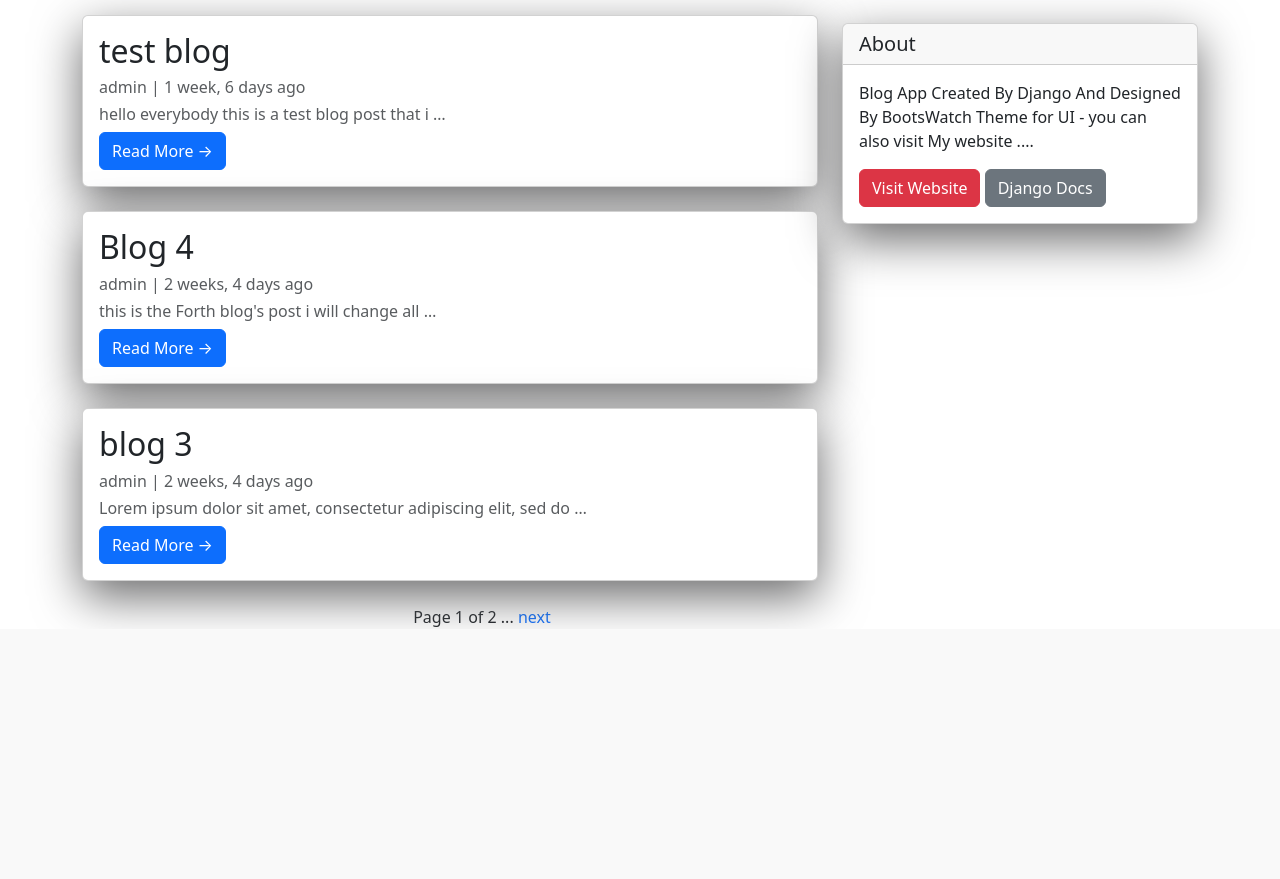
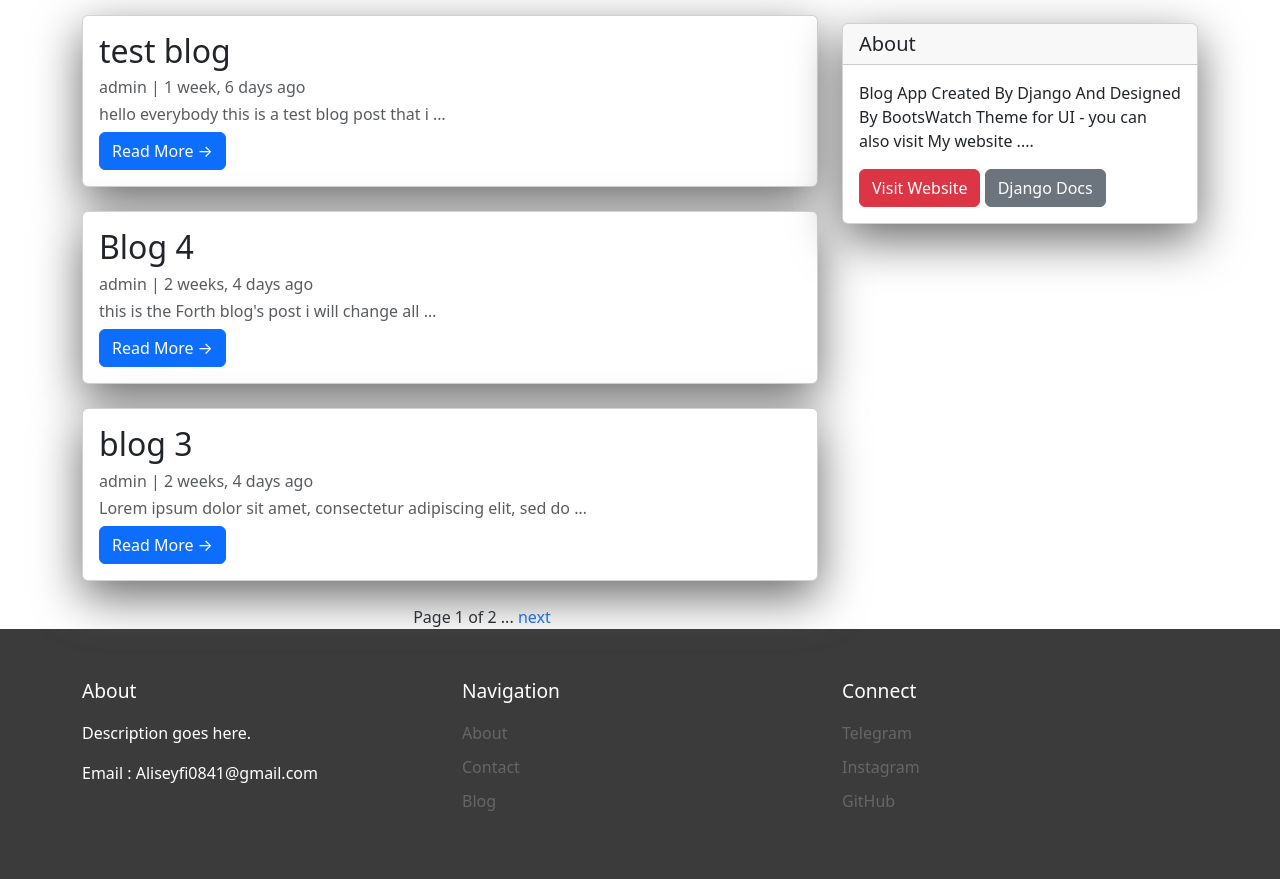
Before and after one commit to jackisma/soundseyf, a Django app: page /blog/ in a window 1280 px wide. Shown: the part 171-1050 px from the top of the page. Before the commit the page ends 798 px from the top, so only its background shows below. Run offline with Django 5.2, Linux system fonts and the light colour scheme; data comes from the database, SQL or seed files in the repository; both versions use the stored data as it was after the commit; parts of the project's set-up code (start-up, migrations or seed data) failed here and were passed over; some libraries are stand-ins or nearby versions.

Commit message:
footer
made and added

```diff
--- a/templates/blog/blog-home.html
+++ b/templates/blog/blog-home.html
@@ -14,6 +14,37 @@
             color: rgb(255, 255, 255);
             background-color: rgb(204, 0, 255);
         }
+        .footer {
+            background-color: #3b3b3b;
+            padding: 50px 0;
+        }
+
+        .footer h5 {
+            color: #ffffff;
+            font-size: larger;
+        }
+
+        .footer p {
+            color: #ffffff;
+        }
+
+        .footer ul {
+            padding: 0;
+            list-style: none;
+        }
+
+        .footer ul li {
+            margin-bottom: 10px;
+        }
+
+        .footer ul li a {
+            color: #666;
+            text-decoration: none;
+        }
+
+        .footer ul li a:hover {
+            color: #333;
+        }
     </style>
 
 <body data-bs-theme="light">
@@ -29,8 +60,8 @@
                 <ul class="navbar-nav me-auto mb-2 mb-lg-0">
                     <!-- Navigation buttons -->
                     <li class="nav-item">
-                        <a class="nav-link {% if request.path == '/' %}active{% endif %}"
-                            aria-current="page" href="{% url 'website:index' %}">Home</a>
+                        <a class="nav-link {% if request.path == '/' %}active{% endif %}" aria-current="page"
+                            href="{% url 'website:index' %}">Home</a>
                     </li>
                     <li class="nav-item">
                         <a class="nav-link {% if '/contact/' in request.path %}active{% endif %}"
@@ -147,7 +178,33 @@
             {% endblock sidebar %}
         </div>
     </div>
-
+    <footer class="footer">
+        <div class="container">
+            <div class="row">
+                <div class="col-md-4">
+                    <h5>About</h5>
+                    <p style="padding-top: 3%;">Description goes here.</p>
+                    <p>Email : Aliseyfi0841@gmail.com</p>
+                </div>
+                <div class="col-md-4">
+                    <h5>Navigation</h5>
+                    <ul class="list-unstyled" style="padding-top: 3%;">
+                        <li><a href="{% url 'website:about' %}">About</a></li>
+                        <li><a href="{% url 'website:contact' %}">Contact</a></li>
+                        <li><a href="{% url 'blog:blog-home' %}">Blog</a></li>
+                    </ul>
+                </div>
+                <div class="col-md-4">
+                    <h5>Connect</h5>
+                    <ul class="list-unstyled" style="padding-top: 3%;">
+                        <li><a href="#">Telegram</a></li>
+                        <li><a href="https://www.instagram.com/pv.aliseyfi">Instagram</a></li>
+                        <li><a href="https://github.com/aisdisappeared">GitHub</a></li>
+                    </ul>
+                </div>
+            </div>
+        </div>
+    </footer>
     <script src="https://cdn.jsdelivr.net/npm/@popperjs/core@2.11.8/dist/umd/popper.min.js"
         integrity="sha384-I7E8VVD/ismYTF4hNIPjVp/Zjvgyol6VFvRkX/vR+Vc4jQkC+hVqc2pM8ODewa9r"
         crossorigin="anonymous"></script>
```
Also changed, not shown: templates/base.html (+58 -1 lines), templates/blog/blog-single.html (+66 -5 lines), db.sqlite3. Lines whose indentation alone changed are shown as unchanged.
